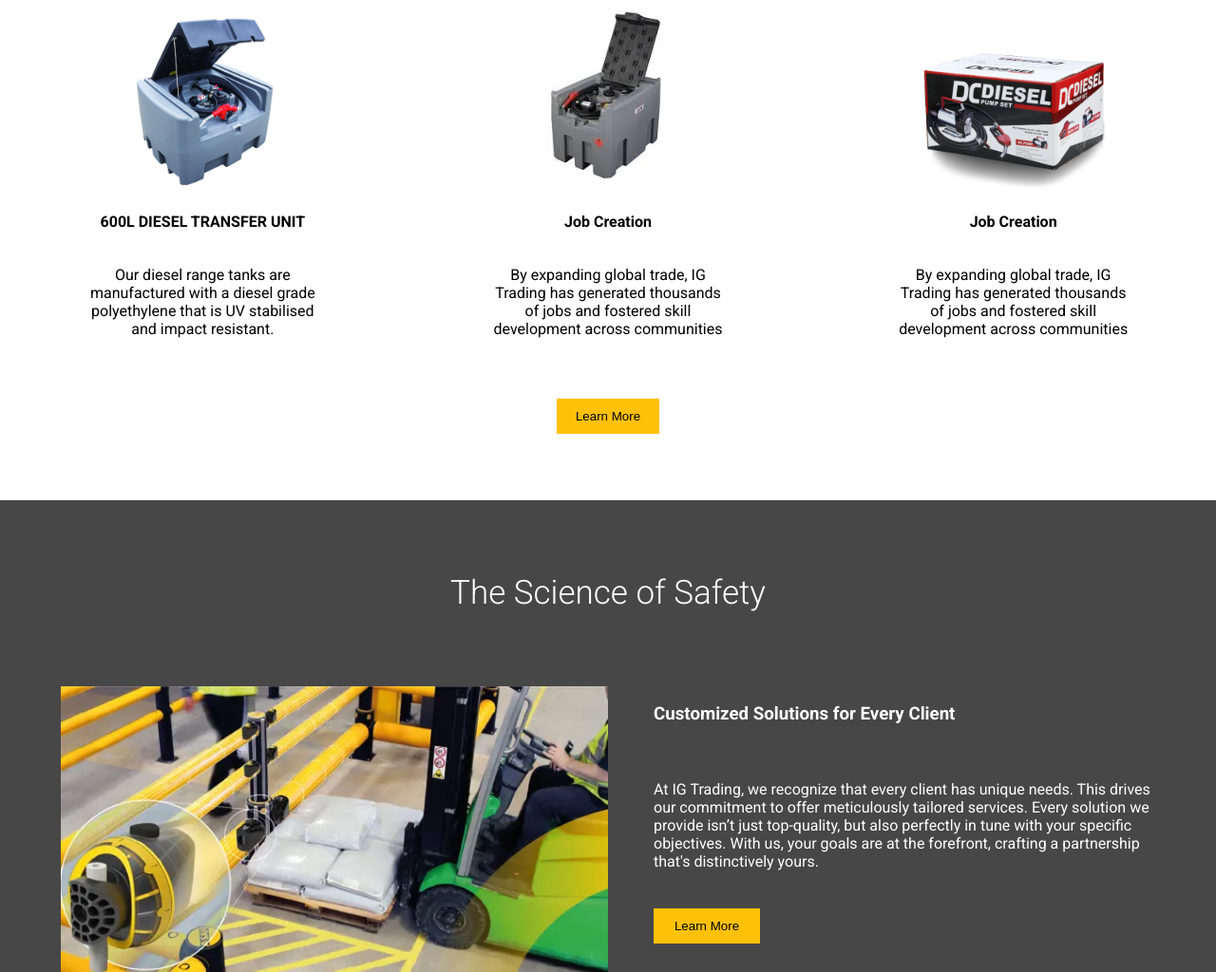
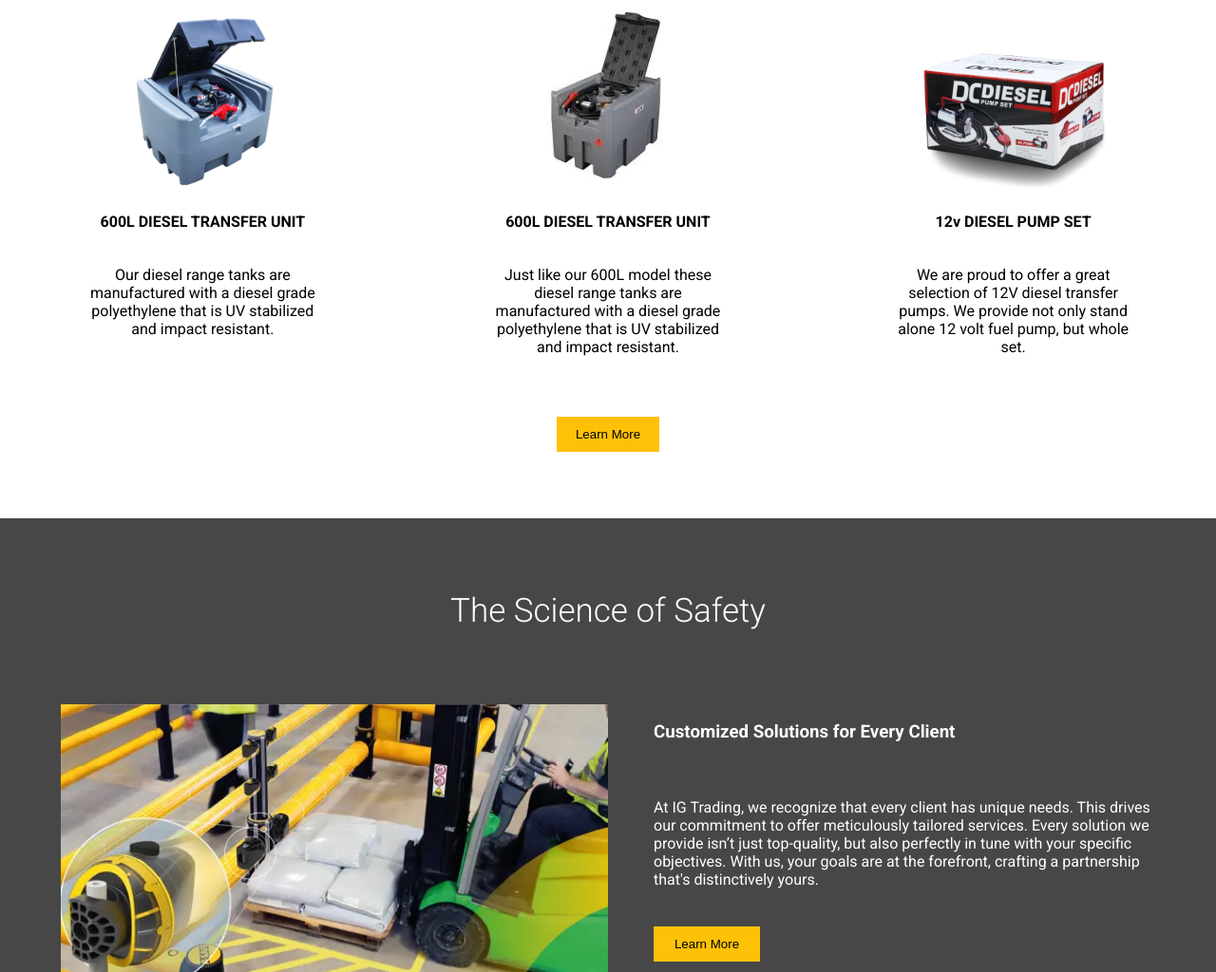
Before and after one commit to IvaneKishko/ig-trading, a plain HTML site: page index.html in a window 1280 px wide. Shown: the part 729-1753 px from the top of the page at 95% size. Drawn offline with Linux system fonts and the light colour scheme.

Commit message:
update content

```diff
--- a/index.html
+++ b/index.html
@@ -6,7 +6,12 @@
     <style>
       @import url("https://fonts.googleapis.com/css2?family=Roboto:wght@300;400;700&display=swap");
     </style>
-    <link rel="icon" type="image/png" href="./assets/favicon-logo.png" sizes="32x32" />
+    <link
+      rel="icon"
+      type="image/png"
+      href="./assets/favicon-logo.png"
+      sizes="32x32"
+    />
     <link rel="stylesheet" href="./style.css" />
     <title>IG trading</title>
   </head>
@@ -44,23 +49,24 @@
           <h4>600L DIESEL TRANSFER UNIT</h4>
           <p>
             Our diesel range tanks are manufactured with a diesel grade
-            polyethylene that is UV stabilised and impact resistant.
+            polyethylene that is UV stabilized and impact resistant.
           </p>
         </div>
         <div class="content-card">
           <img src="./assets/400Li.jpg" />
-          <h4>Job Creation</h4>
+          <h4>600L DIESEL TRANSFER UNIT</h4>
           <p>
-            By expanding global trade, IG Trading has generated thousands of
-            jobs and fostered skill development across communities
+            Just like our 600L model these diesel range tanks are manufactured
+            with a diesel grade polyethylene that is UV stabilized and impact
+            resistant.
           </p>
         </div>
         <div class="content-card">
           <img src="./assets/pump-removebg-preview.png" />
-          <h4>Job Creation</h4>
+          <h4>12v DIESEL PUMP SET</h4>
           <p>
-            By expanding global trade, IG Trading has generated thousands of
-            jobs and fostered skill development across communities
+            We are proud to offer a great selection of 12V diesel transfer
+            pumps. We provide not only stand alone 12 volt fuel pump, but whole set.
           </p>
         </div>
       </div>
```
